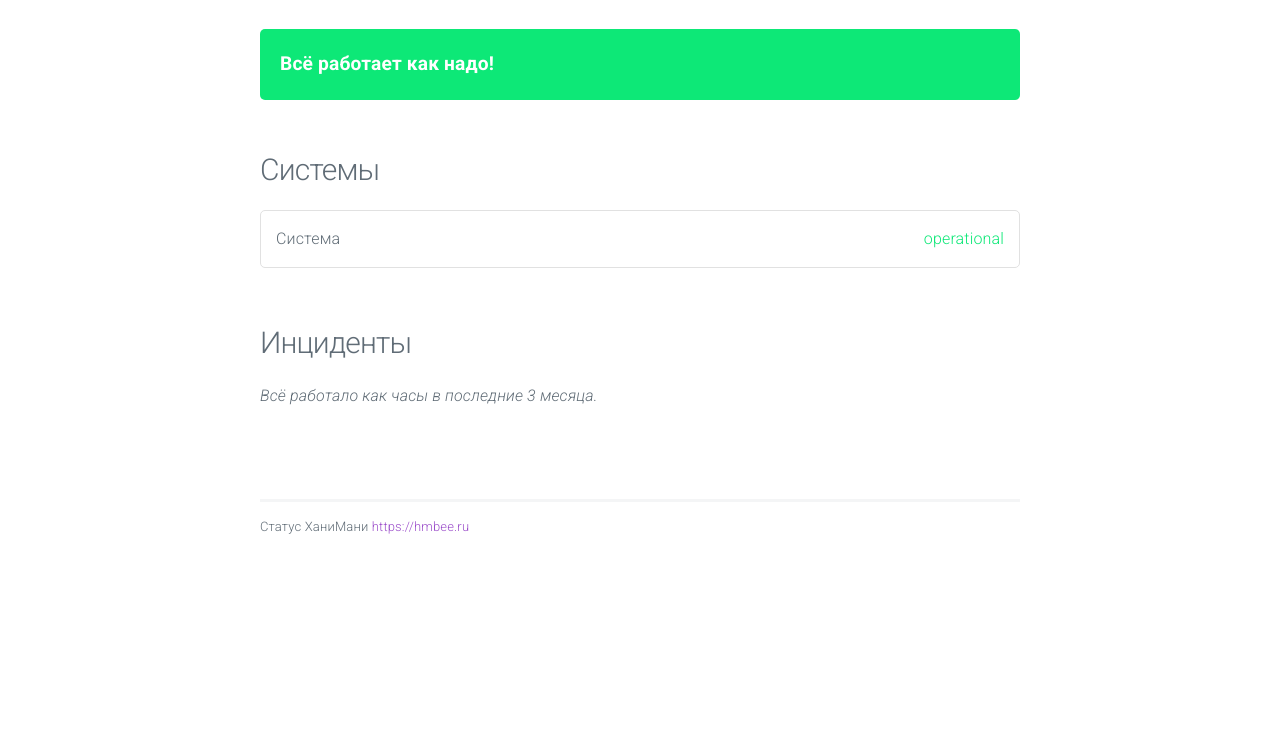
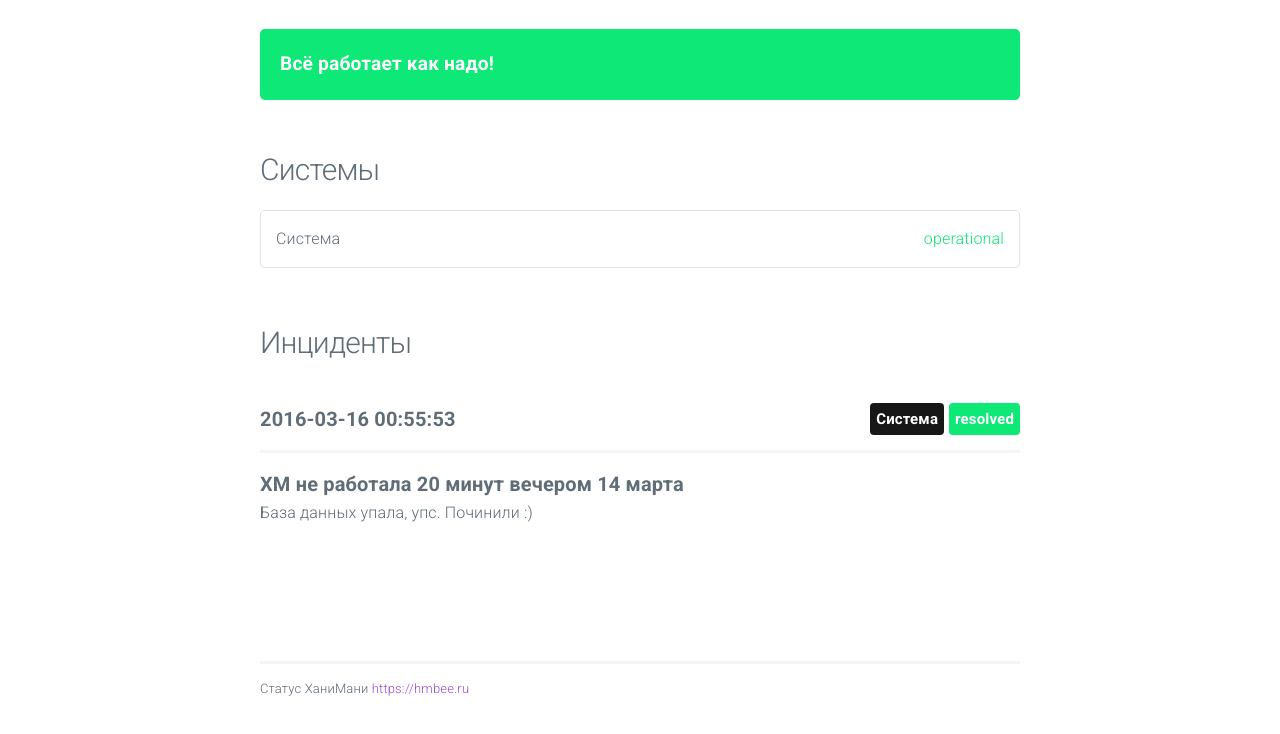
Before and after one commit to iabdulin/honeymoney_status_page, a plain HTML site: page index.html in a window 1280 px wide. Shown: the part 56-790 px from the top of the page. Drawn offline with nearby package versions, Linux system fonts and the light colour scheme.

Commit message:
update index

```diff
--- a/index.html
+++ b/index.html
@@ -46,7 +46,23 @@
 
 				<h4>Инциденты</h4>
 
-					<em>Всё работало как часы в последние 3 месяца.</em>
+
+					<div class="incident">
+						<span class="date">2016-03-16 00:55:53</span>
+
+
+							<span class="label operational float-right">resolved</span>
+
+
+							<span class="label system float-right">Система</span>
+
+						<hr/>
+
+						<span class="title">ХМ не работала 20 минут вечером 14 марта</span>
+						<p>База данных упала, упс. Починили :)</p>
+
+					</div>
+
 
 			</section>
 
```
